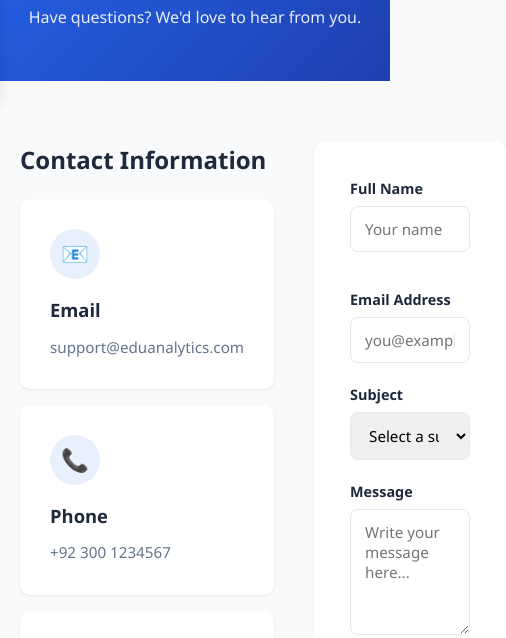
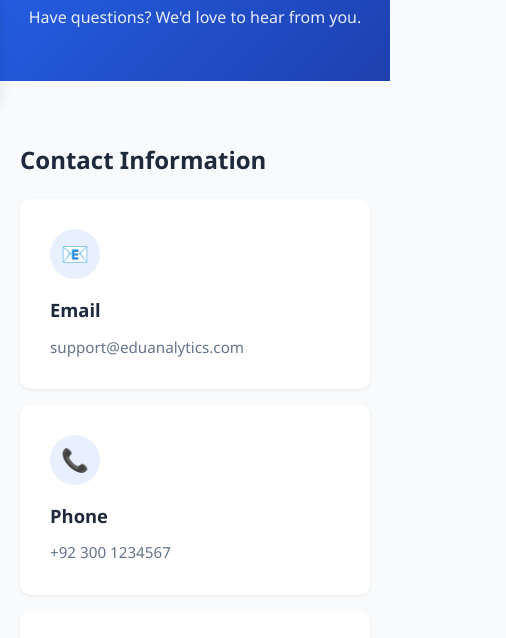
Before and after one commit to Rameen792/student-performance-analytics-portal, a plain HTML site: page contact.html in a window 390 px wide. Shown: the part 173-811 px from the top of the page, 506 px wide, since content can reach past the window. Drawn offline with Linux system fonts and the light colour scheme.

Commit message:
fix the style.css : responsive part

```diff
--- a/css/style.css
+++ b/css/style.css
@@ -534,3 +534,6 @@ tbody tr:hover {
 @media (max-width: 900px) {
   .about-grid { grid-template-columns: 1fr !important; }
 }
+@media (max-width: 900px) {
+  .contact-grid { grid-template-columns: 1fr !important; }
+}
```
